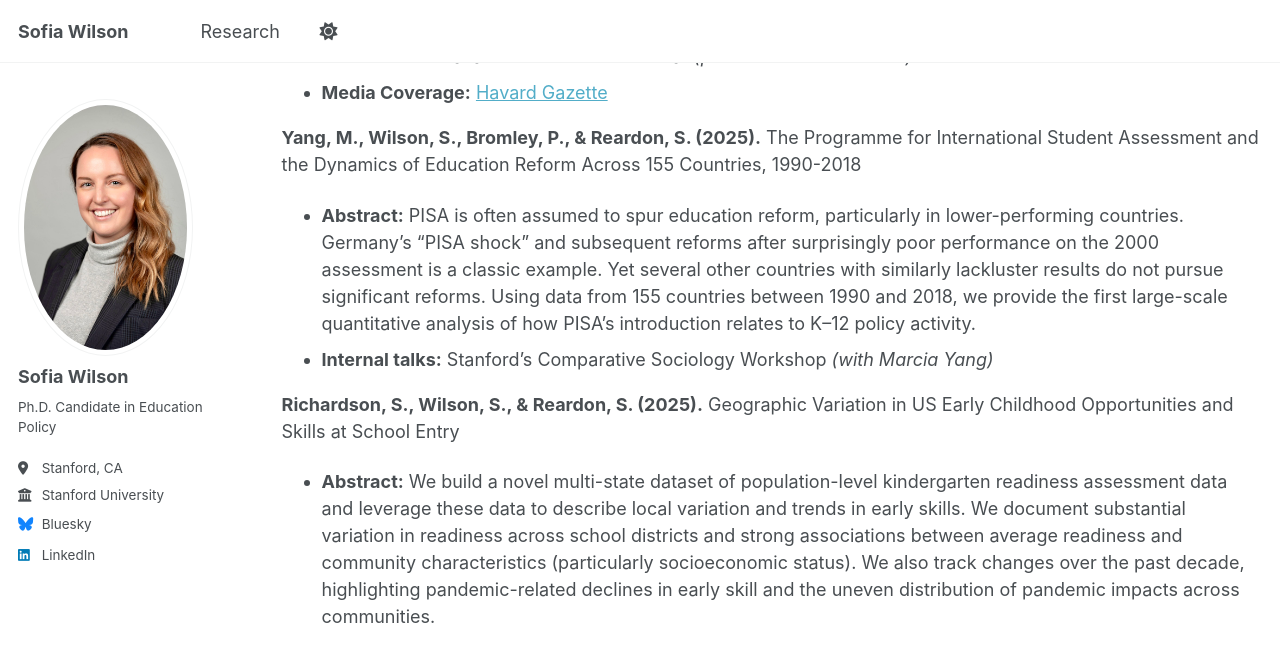
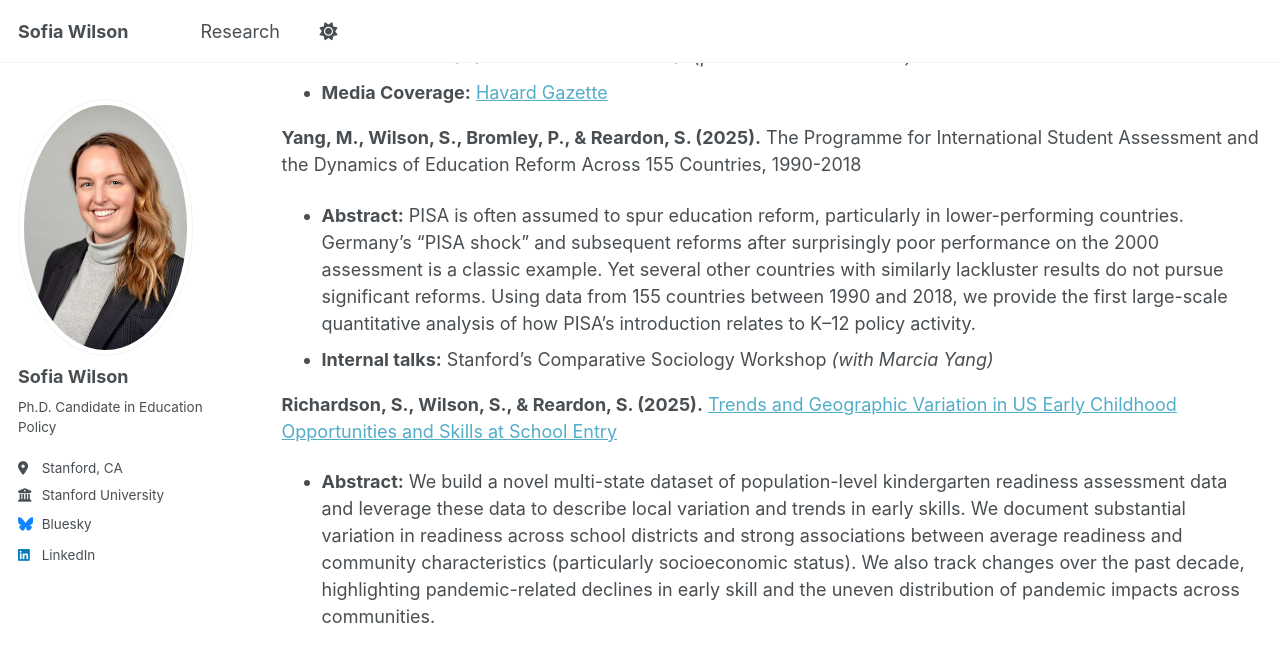
Before and after one commit to sofia-wilson/sofia-wilson.github.io, a Jekyll site: the page built from _pages/research.md, in a window 1280 px wide and 900 px high, scrolled down 946 px. Shown: the top 662 px of the window. Built offline with Jekyll 4.4.1, drawn with Linux system fonts in a browser that asks for light colours.

Commit message:
Update research.md

```diff
--- a/_pages/research.md
+++ b/_pages/research.md
@@ -26,5 +26,5 @@ author_profile: true
 - **Abstract:** PISA is often assumed to spur education reform, particularly in lower-performing countries. Germany’s “PISA shock” and subsequent reforms after surprisingly poor performance on the 2000 assessment is a classic example. Yet several other countries with similarly lackluster results do not pursue significant reforms. Using data from 155 countries between 1990 and 2018, we provide the first large-scale quantitative analysis of how PISA’s introduction relates to K–12 policy activity.
 - **Internal talks:** Stanford's Comparative Sociology Workshop _(with Marcia Yang)_
 
-**Richardson, S., Wilson, S., & Reardon, S. (2025).** Geographic Variation in US Early Childhood Opportunities and Skills at School Entry
+**Richardson, S., Wilson, S., & Reardon, S. (2025).** [Trends and Geographic Variation in US Early Childhood Opportunities and Skills at School Entry](/files/kra.pdf)
 - **Abstract:** We build a novel multi-state dataset of population-level kindergarten readiness assessment data and leverage these data to describe local variation and trends in early skills. We document substantial variation in readiness across school districts and strong associations between average readiness and community characteristics (particularly socioeconomic status). We also track changes over the past decade, highlighting pandemic-related declines in early skill and the uneven distribution of pandemic impacts across communities.
```
